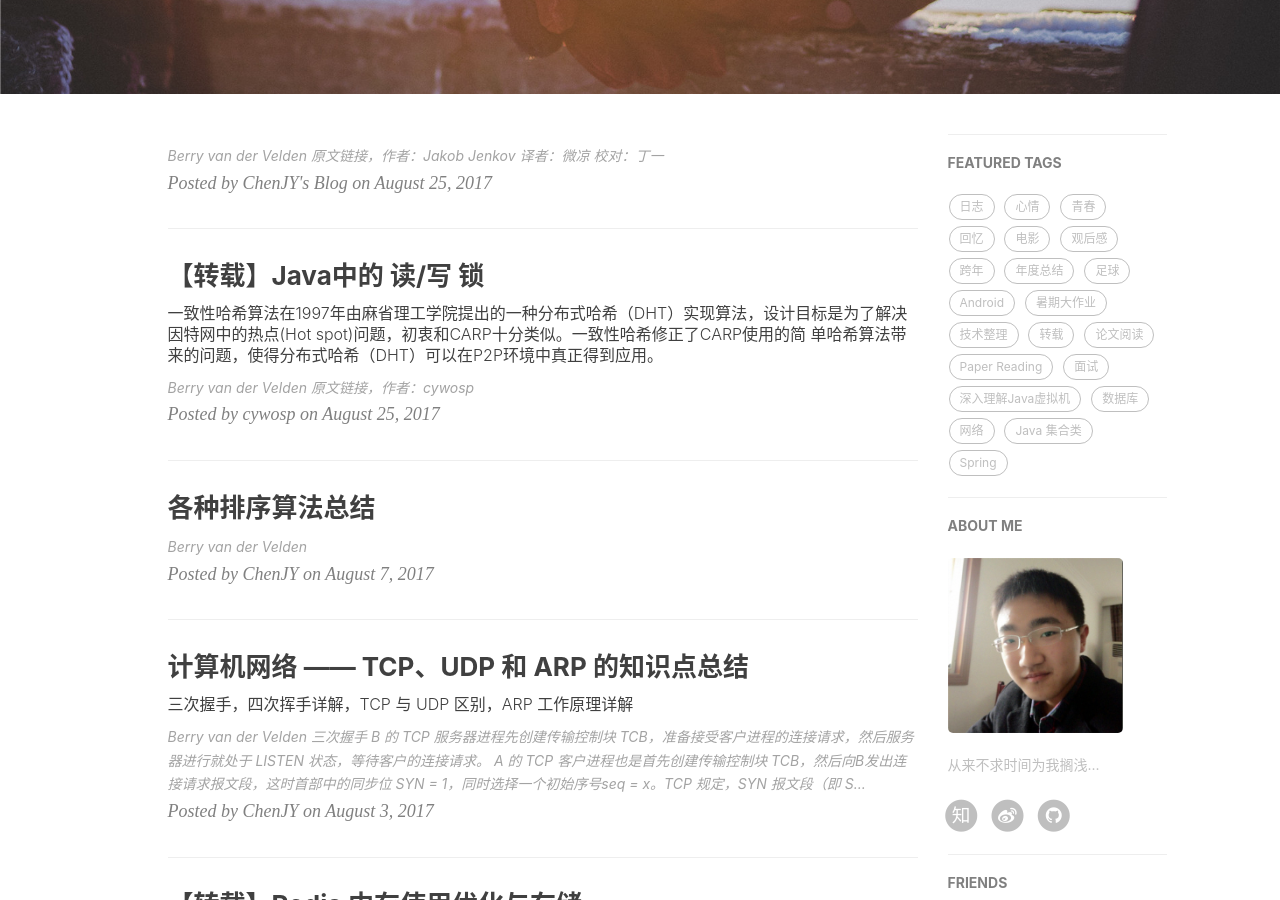
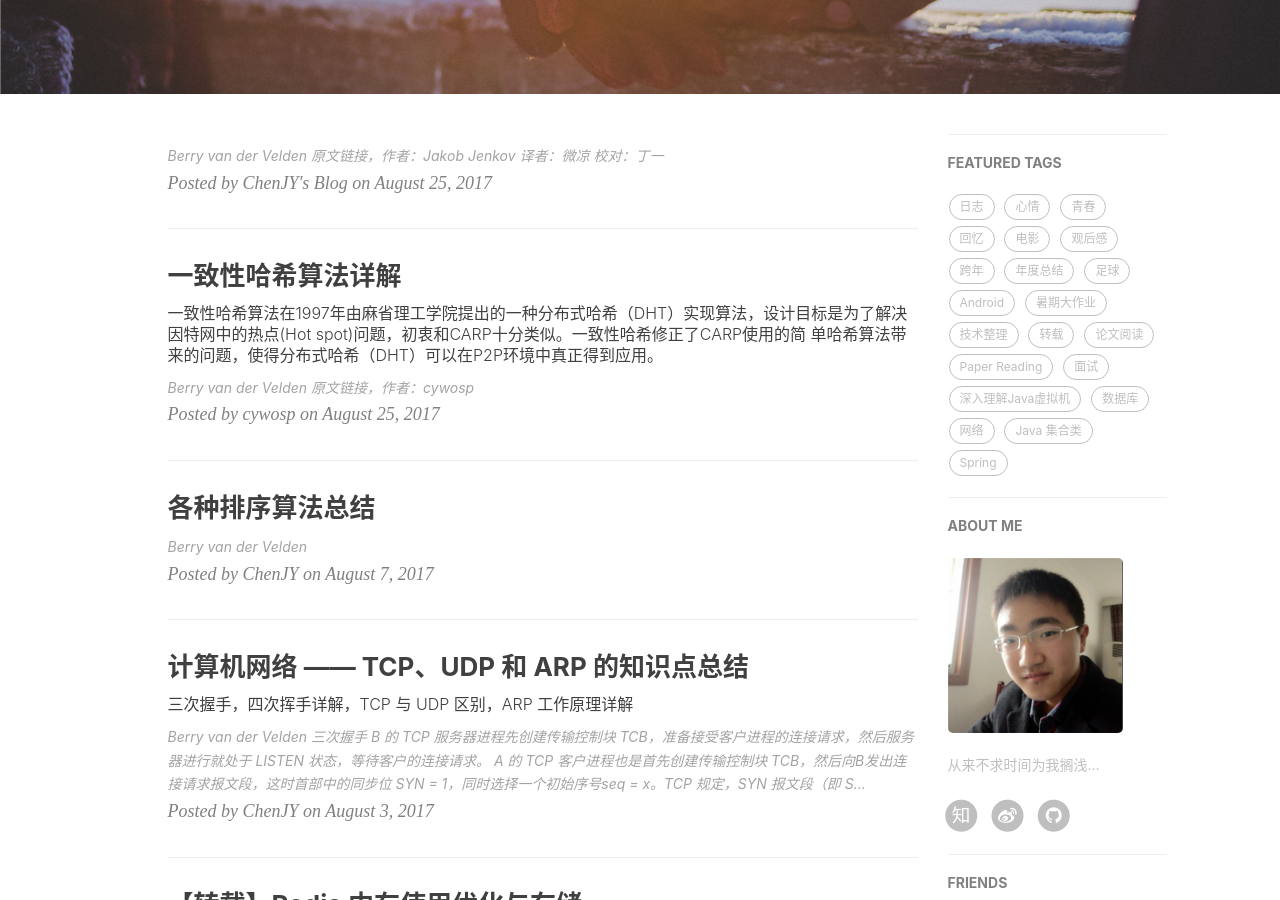
Before and after one commit to jiayangchen/jiayangchen.github.io, a Jekyll site: the page built from index.html, in a window 1280 px wide and 900 px high, scrolled down 304 px. Built offline with Jekyll 4.4.1, drawn with Linux system fonts in a browser that asks for light colours; nearby versions of some CDN libraries; the list of posts is cut into pages by our own code; comment, search, counter and statistics services are not loaded.

Commit message:
2017-08-25

```diff
--- a/_posts/2017-08-25-consistent-hash.md
+++ b/_posts/2017-08-25-consistent-hash.md
@@ -1,6 +1,6 @@
 ---
 layout: post
-title: "【转载】Java中的 读/写 锁"
+title: "一致性哈希算法详解"
 subtitle: " 一致性哈希算法在1997年由麻省理工学院提出的一种分布式哈希（DHT）实现算法，设计目标是为了解决因特网中的热点(Hot spot)问题，初衷和CARP十分类似。一致性哈希修正了CARP使用的简 单哈希算法带来的问题，使得分布式哈希（DHT）可以在P2P环境中真正得到应用。 "
 date: 2017-08-25
 author: "cywosp"
```
